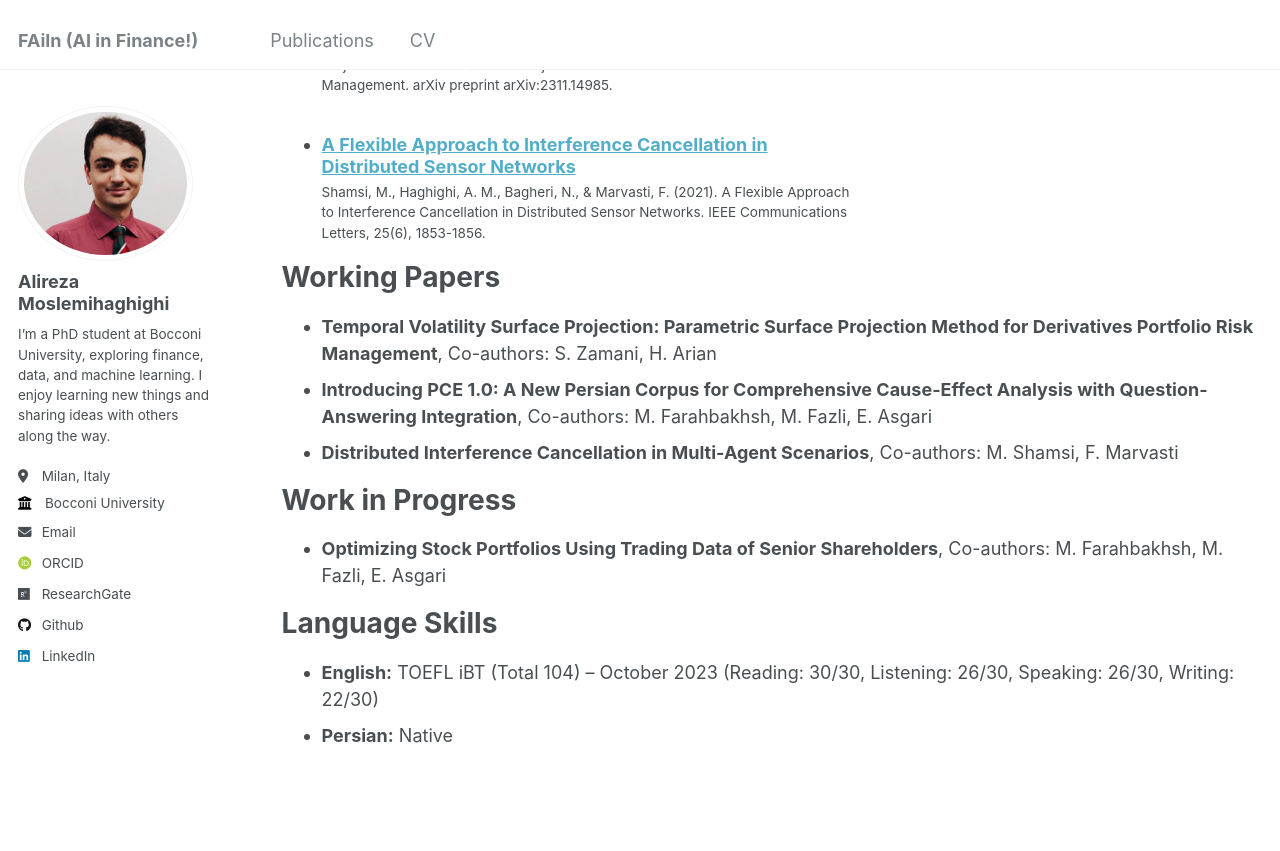
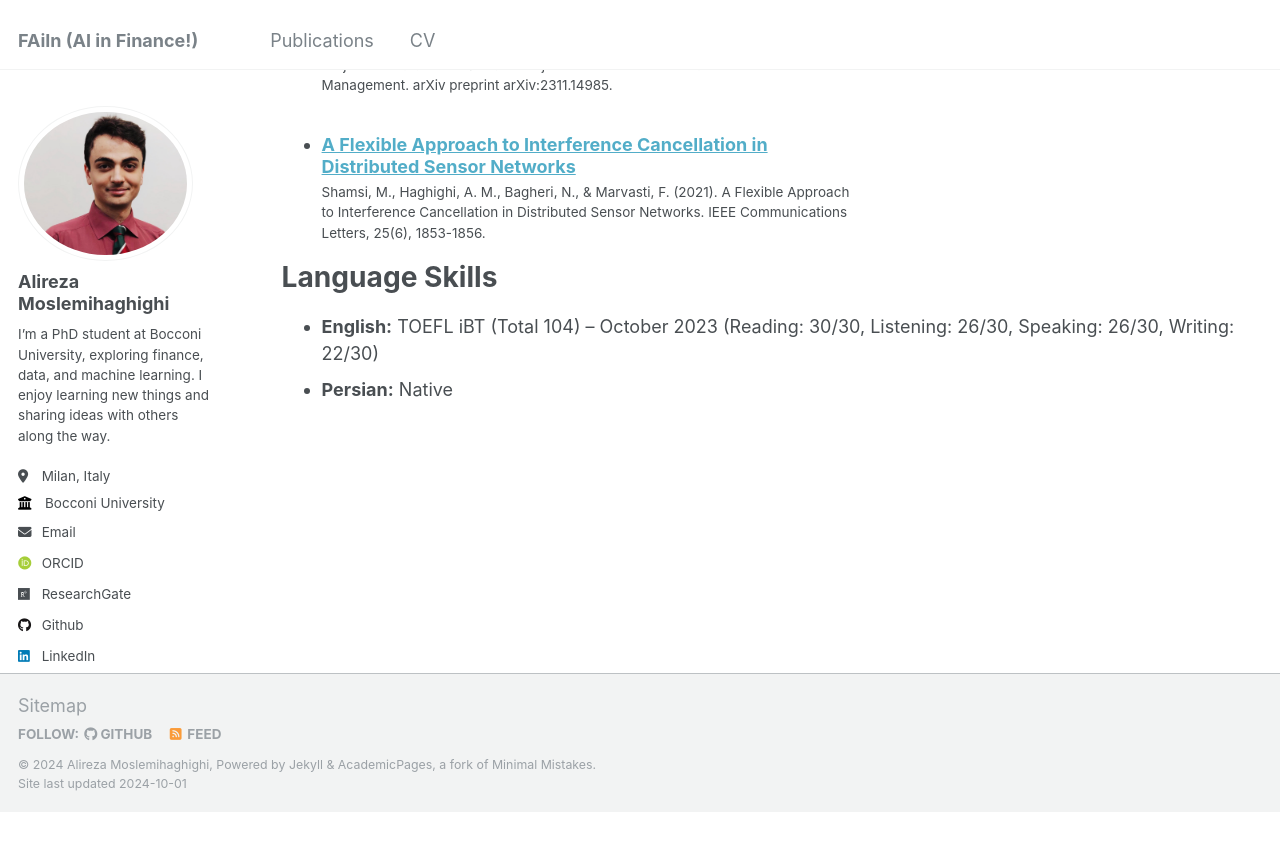
Before and after one commit to AAstroA/AAstroA.github.io, a Jekyll site: the page built from _pages/cv.md, in a window 1280 px wide and 900 px high, scrolled down 1232 px. Shown: the top 851 px of the window. Built offline with Jekyll 4.4.1, drawn with Linux system fonts in a browser that asks for light colours; some web fonts are replaced; after the commit the page ends 2043 px from its top, so only the background shows below that.

Commit message:
Update cv.md

```diff
--- a/_pages/cv.md
+++ b/_pages/cv.md
@@ -48,16 +48,6 @@ Publications
     {% include archive-single-cv.html %}
   {% endfor %}</ul>
 
-Working Papers
-======
-* **Temporal Volatility Surface Projection: Parametric Surface Projection Method for Derivatives Portfolio Risk Management**, Co-authors: S. Zamani, H. Arian
-* **Introducing PCE 1.0: A New Persian Corpus for Comprehensive Cause-Effect Analysis with Question-Answering Integration**, Co-authors: M. Farahbakhsh, M. Fazli, E. Asgari
-* **Distributed Interference Cancellation in Multi-Agent Scenarios**, Co-authors: M. Shamsi, F. Marvasti
-
-Work in Progress
-======
-* **Optimizing Stock Portfolios Using Trading Data of Senior Shareholders**, Co-authors: M. Farahbakhsh, M. Fazli, E. Asgari
-
 Language Skills
 ======
 * **English:** TOEFL iBT (Total 104) – October 2023 (Reading: 30/30, Listening: 26/30, Speaking: 26/30, Writing: 22/30)
```
